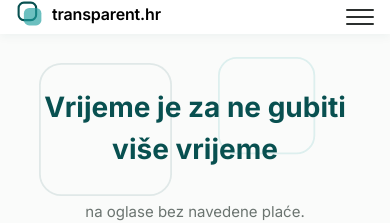
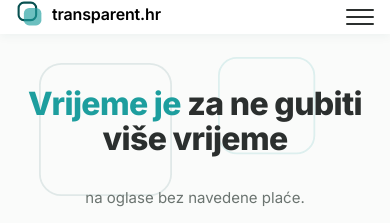
Before and after one commit to almicaa/transparent.hr, a Next.js app in the folder frontend/: page / in a window 390 px wide. Shown: the top 223 px of the page. Built offline with nearby package versions, Linux system fonts and the light colour scheme; no server answers.

Commit message:
Modernize hero typography: bolder/tighter h1, accent color on 'Vrijeme je'

```diff
--- a/frontend/app/page.tsx
+++ b/frontend/app/page.tsx
@@ -28,7 +28,9 @@ export default function HomePage() {
     <main>
       <section className="hero">
         <HeroIllustration />
-        <h1>Vrijeme je za ne gubiti više vrijeme</h1>
+        <h1>
+          <span className="hero__title-accent">Vrijeme je</span> za ne gubiti više vrijeme
+        </h1>
         <p className="hero__lead">na oglase bez navedene plaće.</p>
 
         <Link className="cta" href="/jobs">
--- a/frontend/styles/globals.css
+++ b/frontend/styles/globals.css
@@ -97,7 +97,8 @@ a.stat:hover{box-shadow:0 6px 18px rgba(8,80,80,0.14)}
 .pagination button:disabled{opacity:0.5;cursor:default}
 
 .hero{position:relative;display:flex;flex-direction:column;align-items:center;text-align:center;gap:16px;padding:60px 0;overflow:hidden}
-.hero h1{font-size:40px;margin:0;color:var(--dark);position:relative}
+.hero h1{font-size:48px;font-weight:800;line-height:1.1;letter-spacing:-0.02em;margin:0;color:var(--text);position:relative}
+.hero__title-accent{color:var(--primary)}
 .hero__lead{color:var(--text-secondary);font-size:18px;max-width:520px;position:relative}
 .hero>.stats,.hero>.market-estimate,.hero>.cta{position:relative}
 .hero-illustration{position:absolute;top:-40px;left:50%;transform:translateX(-50%);width:min(100%,700px);height:auto;z-index:0;pointer-events:none}
@@ -151,7 +152,7 @@ a.stat:hover{box-shadow:0 6px 18px rgba(8,80,80,0.14)}
   .page-content{padding:16px}
 
   .hero{padding:36px 0 28px}
-  .hero h1{font-size:28px}
+  .hero h1{font-size:32px}
   .hero__lead{font-size:15px}
   .hero-illustration{top:-10px;opacity:0.6}
 
```
